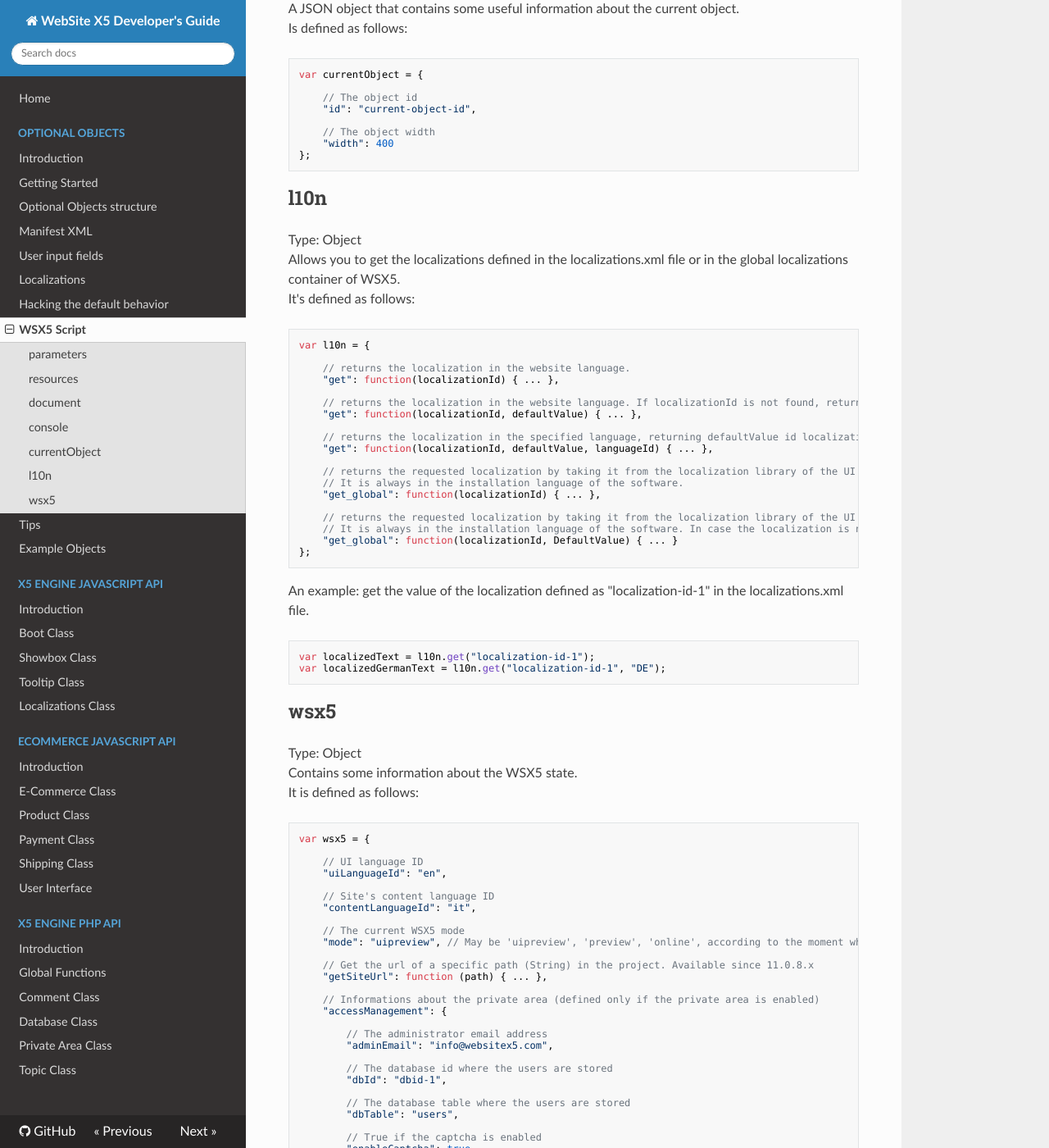
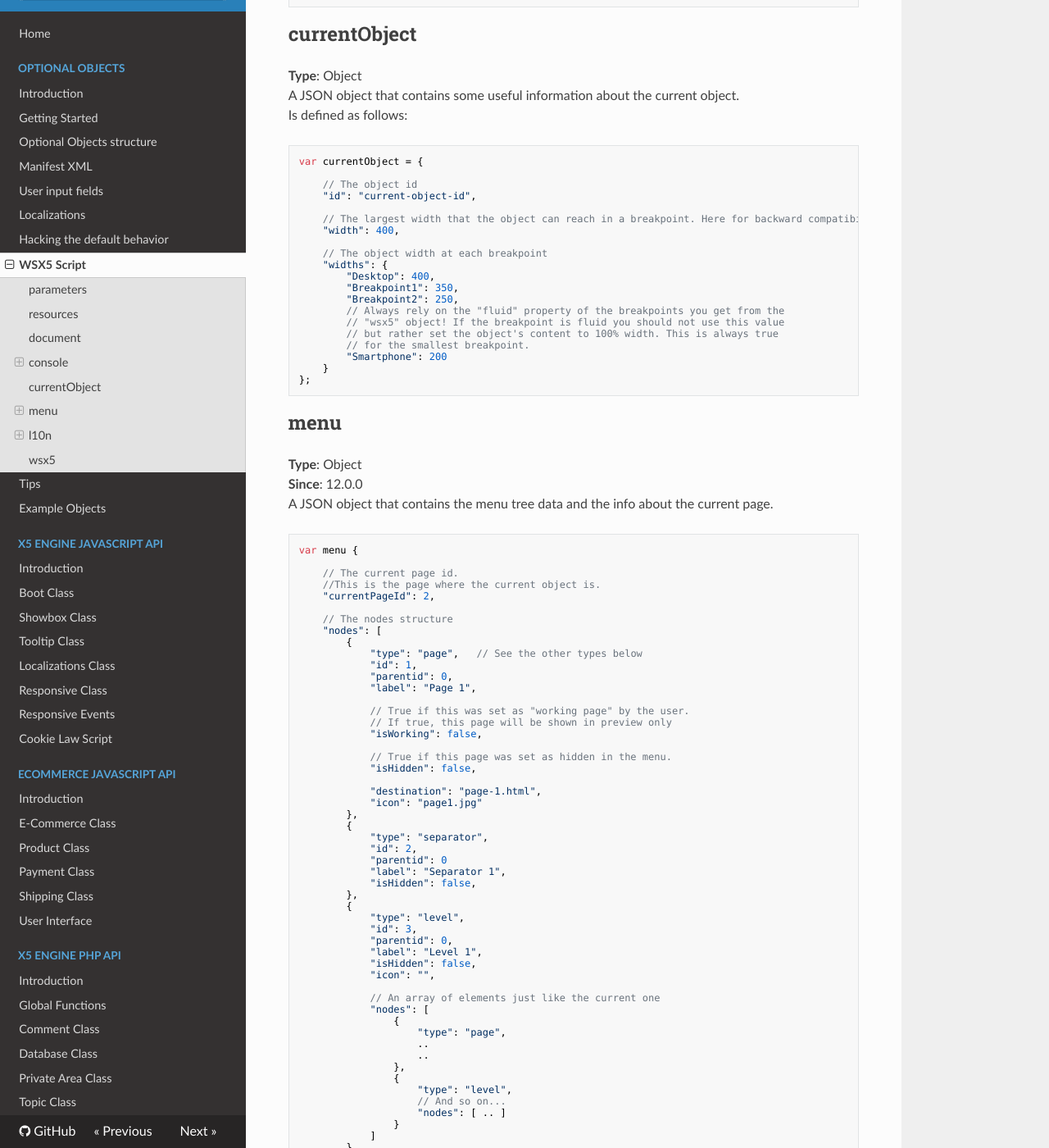
Before and after one commit to WebSiteX5/wsx5-developers-guide, an MkDocs documentation site: the page built from docs/optional-objects/wsx5-script.md, in a window 1280 px wide and 1400 px high, scrolled down 1966 px. Shown: the whole window at 82% size. Built offline with MkDocs 1.6.1, drawn with Linux system fonts in a browser that asks for light colours; nearby versions of some CDN libraries; old or Windows-style settings are respelled for this version of MkDocs; some of the changed text lies outside the part shown.

Commit message:
Doc for v12 Features

````diff
--- a/docs/optional-objects/wsx5-script.md
+++ b/docs/optional-objects/wsx5-script.md
@@ -7,7 +7,7 @@ The script needs to be executed inside the `<?wsx5` and `?>` tags (except in the
 The following variables are defined in the code.
 
 ## parameters
-Type: Object
+**Type**: Object
 Each element of this object has the properties specified in [the user input fields list](user-input-fields.md), basing on the field type.
 It is defined as follows:
 
@@ -43,7 +43,7 @@ var parameters = {
 ```
 
 ## resources
-Type: Object
+**Type**: Object
 A JSON object containing a JSON object for each resource id. It is defined as follows:
 ```javascript
 var resources = {
@@ -65,7 +65,7 @@ var resources = {
 ```
 
 ## document
-Type: Object
+**Type**: Object
 A JSON object that allows you to output your custom code to the object's output.
 It's defined as follows:
 
@@ -78,7 +78,7 @@ var document = {
 ```
 
 ## console
-Type: Object
+**Type**: Object
 A JSON object that allows you to output some string to the dev's console.
 It's defined as follows:
 
@@ -90,8 +90,13 @@ var console = {
 };
 ```
 
+### Example: Output a text to the console
+```javascript
+console.log("This message will be output to the developer's console");
+```
+
 ## currentObject
-Type: Object
+**Type**: Object
 A JSON object that contains some useful information about the current object.
 Is defined as follows:
 
@@ -101,13 +106,115 @@ var currentObject = {
 	// The object id
 	"id": "current-object-id",
 
-	// The object width
-	"width": 400
+	// The largest width that the object can reach in a breakpoint. Here for backward compatibility.
+	"width": 400,
+
+	// The object width at each breakpoint
+	"widths": {
+		"Desktop": 400,
+		"Breakpoint1": 350,
+		"Breakpoint2": 250,
+		// Always rely on the "fluid" property of the breakpoints you get from the
+		// "wsx5" object! If the breakpoint is fluid you should not use this value
+		// but rather set the object's content to 100% width. This is always true
+		// for the smallest breakpoint.
+		"Smartphone": 200
+	}
 };
 ```
 
+## menu
+**Type**: Object
+**Since**: 12.0.0
+A JSON object that contains the menu tree data and the info about the current page.
+
+```javascript
+var menu {
+
+	// The current page id.
+	//This is the page where the current object is.
+	"currentPageId": 2,
+
+	// The nodes structure
+	"nodes": [
+		{
+			"type": "page",   // See the other types below
+			"id": 1,
+			"parentid": 0,
+			"label": "Page 1",
+
+			// True if this was set as "working page" by the user.
+			// If true, this page will be shown in preview only
+			"isWorking": false,
+
+			// True if this page was set as hidden in the menu.
+			"isHidden": false,
+
+			"destination": "page-1.html",
+            "icon": "page1.jpg"
+		},
+		{
+			"type": "separator",
+			"id": 2,
+			"parentid": 0
+			"label": "Separator 1",
+			"isHidden": false,
+		},
+		{
+			"type": "level",
+			"id": 3,
+			"parentid": 0,
+			"label": "Level 1",
+			"isHidden": false,
+			"icon": "",
+
+			// An array of elements just like the current one
+			"nodes": [
+				{
+					"type": "page",
+					..
+					..
+				},
+				{
+					"type": "level",
+					// And so on...
+					"nodes": [ .. ]
+				}
+			]
+		}
+	]
+}
+```
+### Example: Drawing the menu tree
+
+```javascript
+/**
+ * Output the current nodes array to the console, then recurse inside the levels
+ * @param  {String} prefix The prefix to add to the current nodes labels
+ * @param  {Array} nodes   The array of nodes to draw to the console
+ * @return {Void}
+ */
+function drawMenu( prefix, nodes ) {
+	for ( var i = 0; i < nodes.length; i++ ) {
+		console.log( prefix + nodes[i].label );
+		if ( nodes[i].type == 'level' ) {
+			drawMenu( prefix + nodes[i].label + "/", nodes[i].nodes );
+		}
+	}
+}
+
+drawMenu( "", menu.nodes );
+
+// Output Example:
+// Page 1
+// Page 2
+// Level 3
+// Level 3/Page 4
+// Level 3/Page 5
+```
+
 ## l10n
-Type: Object
+**Type**: Object
 Allows you to get the localizations defined in the localizations.xml file or in the global localizations container of WSX5.
 It's defined as follows:
 
@@ -117,23 +224,28 @@ var l10n = {
 	// returns the localization in the website language.
 	"get": function(localizationId) { ... },
 
-	// returns the localization in the website language. If localizationId is not found, returns defaultValue.
+	// returns the localization in the website language.
+	// If localizationId is not found, returns defaultValue.
 	"get": function(localizationId, defaultValue) { ... },
 
-	// returns the localization in the specified language, returning defaultValue id localizationId is not found
+	// returns the localization in the specified language,
+	// returning defaultValue id localizationId is not found
 	"get": function(localizationId, defaultValue, languageId) { ... },
 
-	// returns the requested localization by taking it from the localization library of the UI of WebSite X5.
+	// returns the requested localization by taking it from
+	// the localization library of the UI of WebSite X5.
 	// It is always in the installation language of the software.
 	"get_global": function(localizationId) { ... },
 
-	// returns the requested localization by taking it from the localization library of the UI of WebSite X5.
-	// It is always in the installation language of the software. In case the localization is not present it will be used the default value.
+	// returns the requested localization by taking it from the
+	// localization library of the UI of WebSite X5.
+	// It is always in the installation language of the software.
+	// In case the localization is not present it will be used the default value.
 	"get_global": function(localizationId, DefaultValue) { ... }
 };
 ```
 
-An example: get the value of the localization defined as "localization-id-1" in the localizations.xml file.
+### Example: get the value of a localization defined in the localizations.xml file.
 
 ```javascript
 var localizedText = l10n.get("localization-id-1");
@@ -141,7 +253,7 @@ var localizedGermanText = l10n.get("localization-id-1", "DE");
 ```
 
 ## wsx5
-Type: Object
+**Type**: Object
 Contains some information about the WSX5 state.
 It is defined as follows:
 
@@ -154,11 +266,46 @@ var wsx5 = {
 	// Site's content language ID
 	"contentLanguageId": "it",
 
-	// The current WSX5 mode
-	"mode": "uipreview", // May be 'uipreview', 'preview', 'online', according to the moment when the content is made
+	// The current WSX5 mode.
+	// May be 'uipreview', 'preview', 'online',
+	// according to the moment when the content is made
+	"mode": "uipreview",
 
 	// Get the url of a specific path (String) in the project. Available since 11.0.8.x
 	"getSiteUrl": function (path) { ... },
+
+	// The available breakpoints array.
+	// Its minimum size is 1, the maximum is up to the user.
+	"breakpoints":
+		[
+			{
+				"name": "breakpoint1",
+
+				// The maximum screen width for this breakpoint.
+				// Max means that this goes from "end" to infinite
+				"start": "max",
+
+				// The minimum screen width for this breakpoint
+				"end": 400,
+
+				// If true it means that the objects should be at
+				// 100% width when this breakpoint is in use
+				"fluid": false
+			},
+			{
+				"name": "breakpoint2",
+
+				// The maximum screenwidth for this breakpoint
+				"start": 600,
+
+				// The minimum width. "0" means that this goes
+				// down to the smallest screen available.
+				"end": 0,
+
+				"fluid": true
+			}
+	    ],
+>>>>>>> Aggiornamento documentazione Oggetti Opzionali
 
 	// Informations about the private area (defined only if the private area is enabled)
 	"accessManagement": {
@@ -222,10 +369,12 @@ var wsx5 = {
 	// Informations about the data managements
 	"dataManagement": {
 
-		// True if the value specified in commonEmailAddress should be used for the email messages
+		// True if the value specified in commonEmailAddress
+		// should be used for the email messages
 		"useCommonEmailAddress": true,
 
-		// The email address the user defined as sender for every email message sent from the current website
+		// The email address the user defined as sender for
+		// every email message sent from the current website
 		"commonEmailAddress": "info@websitex5.com",
 
 		// An array of database data
--- a/mkdocs.yml
+++ b/mkdocs.yml
@@ -27,6 +27,9 @@ pages:
  - ['generic-javascript-api/showbox.md', 'X5 Engine JavaScript API', 'Showbox Class']
  - ['generic-javascript-api/tip.md', 'X5 Engine JavaScript API', 'Tooltip Class']
  - ['generic-javascript-api/l10n.md', 'X5 Engine JavaScript API', 'Localizations Class']
+ - ['generic-javascript-api/responsive.md', 'X5 Engine JavaScript API', 'Responsive Class']
+ - ['generic-javascript-api/responsive-events.md', 'X5 Engine JavaScript API', 'Responsive Events']
+ - ['generic-javascript-api/cookielaw-script.md', 'X5 Engine JavaScript API', 'Cookie Law Script']
  - ['ecommerce-javascript-api/introduction.md', 'Ecommerce JavaScript API', 'Introduction']
  - ['ecommerce-javascript-api/ecommerce-class.md', 'Ecommerce JavaScript API', 'E-Commerce Class']
  - ['ecommerce-javascript-api/product-class.md', 'Ecommerce JavaScript API', 'Product Class']
````
Also changed, not shown: docs/ecommerce-javascript-api/product-class.md (+21 -0 lines), docs/generic-javascript-api/cookielaw-script.md (added, +34 -0 lines), docs/generic-javascript-api/responsive-events.md (added, +52 -0 lines), docs/generic-javascript-api/responsive.md (added, +34 -0 lines), docs/optional-objects/hooks.md (+18 -1 lines), docs/optional-objects/manifest-xml.md (+9 -1 lines), docs/php-api/global-functions.md (+1 -1 lines).
